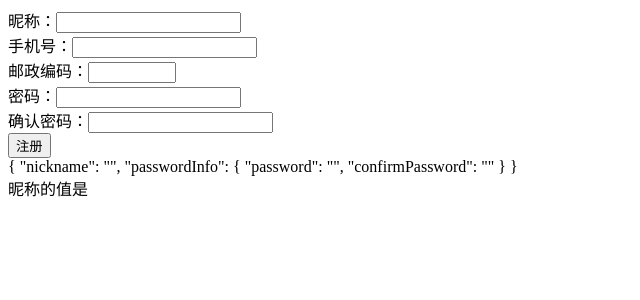
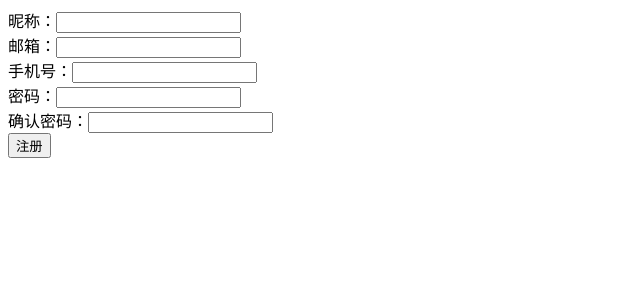
Before and after one commit to LeMueller/angular_form, an Angular app: page / in a window 1280 px wide. Shown: the top 300 px of the page, without its empty margins (0-640 px from the left). Built offline with nearby package versions, Linux system fonts and the light colour scheme.

Commit message:
Template form

```diff
--- a/src/app/template-form/template-form.component.html
+++ b/src/app/template-form/template-form.component.html
@@ -1,28 +1,27 @@
 <!-- 带有ngForm属性的表单会被Angular接管， 带有ngNoForm的会取消接管 -->
 
-<form #myForm="ngForm" (ngSubmit)="createUser(myForm.value)" action="/regist" method="post">
+<form #myForm="ngForm" (ngSubmit)="createUser(myForm.value)">
 <!-- <form action="/regist" method="post" ngNoForm> -->
 <!-- <div ngForm> -->
-  <div>昵称：<input #myNickName="ngModel" ngModel name="nickname"         type="text" required pattern="[a-zA-Z0-9]+"></div>
-  <div>手机号：<input type="text"></div>
-  <div>邮政编码：<input type="number" min="100000" max="999999"></div>
-
+  <!-- <div>昵称：<input #myNickName="ngModel" ngModel name="nickname"         type="text" required pattern="[a-zA-Z0-9]+"></div> -->
+  <div>昵称：<input ngModel name="nickname" type="text" required pattern="[a-zA-Z0-9]+"></div>
+  <div>邮箱：<input ngModel name="email" type="email"></div>
+  <div>手机号：<input ngModel name="mobile" type="number"></div>
 
   <div ngModelGroup="passwordInfo">
     <div>密码：<input ngModel name="password" type="password"></div>
-    <div>确认密码：<input ngModel name="confirmPassword" type="password"></div>
+    <div>确认密码：<input ngModel name="PasswordConfirm" type="password"></div>
   </div>
-
 
   <button type="submit">注册</button>
 <!-- </div> -->
 <!-- </form> -->
 </form>
 
-<div>
+<!-- <div>
   {{myForm.value | json}}
-</div>
+</div> -->
 
-<div>
+<!-- <div>
   昵称的值是{{myNickName.value}}
-</div>
+</div> -->
```
